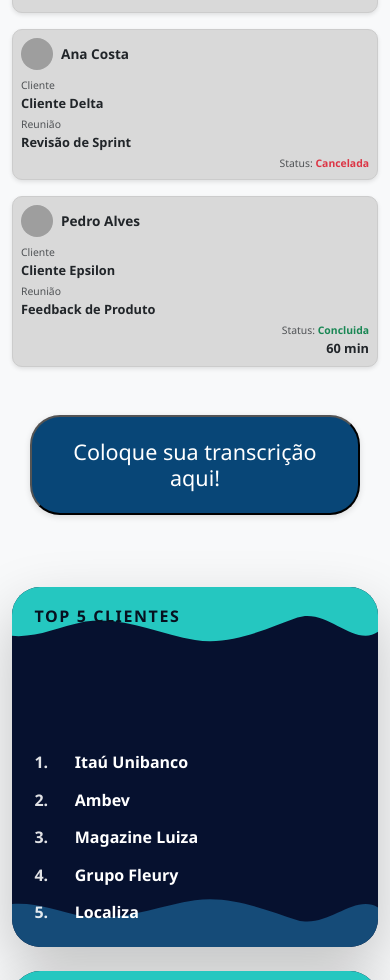
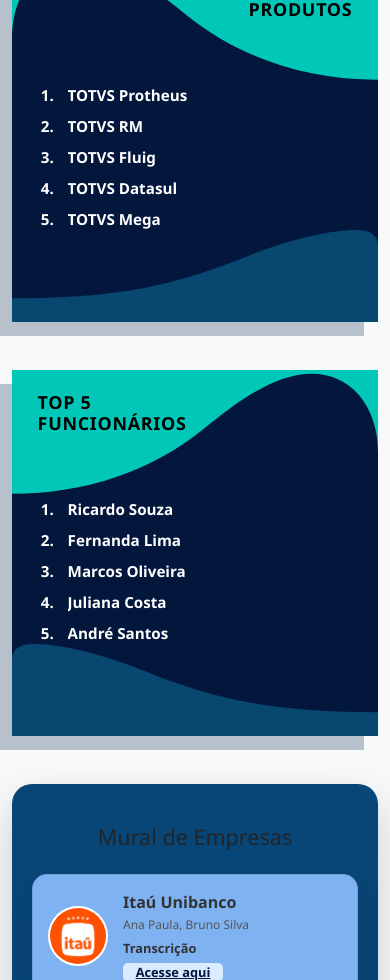
Before and after one commit to juliapompu/TOTVS_SmartCall_React, a React (Vite) app: page / in a window 390 px wide. Shown: the part 1020-2000 px from the top of the page. Built offline with nearby package versions, Linux system fonts and the light colour scheme; grey boxes are pictures that could not be loaded.

Commit message:
style(cards): redesenha layout dos cards de top 5 e ajusta responsividade mobile

```diff
--- a/src/Components/TopListCard.css
+++ b/src/Components/TopListCard.css
@@ -1,68 +1,75 @@
 .top-list-card {
   position: relative;
+  width: 100%;
+  aspect-ratio: 1 / 1;
   min-height: 360px;
+  background-color: #03173d;
+  border-radius: 0;
+  box-shadow: -14px 14px 0px rgba(100, 125, 145, 0.45);
+  overflow: hidden;
   display: flex;
   flex-direction: column;
-  justify-content: flex-end;
-  padding: 2rem 1.4rem 1.4rem;
-  border-radius: 28px;
-  background: #06112f;
-  color: #ffffff;
-  overflow: hidden;
-  box-shadow: 0 24px 60px rgba(0, 0, 0, 0.22);
-  transition: transform 0.3s ease, box-shadow 0.3s ease;
+  transition: transform 0.2s ease, box-shadow 0.2s ease;
 }
 
 .top-list-card:hover {
-  transform: translateY(-4px);
-  box-shadow: 0 18px 44px rgba(0, 0, 0, 0.2);
+  transform: translate(2px, -2px);
+  box-shadow: -18px 18px 0px rgba(100, 125, 145, 0.55);
 }
 
-.top-list-card__wave {
+/* Header */
+.top-list-card__header {
   position: absolute;
+  top: 0;
   left: 0;
   width: 100%;
-  overflow: hidden;
-  z-index: 1;
+  height: 150px;
+  z-index: 2;
+  padding: 1.4rem 1.6rem;
+  box-sizing: border-box;
+  display: flex;
 }
 
-.top-list-card__wave-top {
-  top: 0;
-  height: 7rem;
+.top-list-card__header--left {
+  justify-content: flex-start;
+  text-align: left;
 }
 
-.top-list-card__wave-bottom {
-  bottom: 0;
-  height: 6.2rem;
+.top-list-card__header--right {
+  justify-content: flex-end;
+  text-align: right;
 }
 
-.top-list-card__wave svg {
+.top-list-card__wave-top-svg {
+  position: absolute;
+  top: 0;
+  left: 0;
   width: 100%;
   height: 100%;
+  z-index: 1;
+  pointer-events: none;
 }
 
 .top-list-card__title {
-  position: absolute;
-  top: 1.3rem;
-  left: 1.4rem;
-  z-index: 2;
-  color: #07101f;
-  font-size: 1rem;
+  position: relative;
+  z-index: 3;
+  color: #000000;
   font-weight: 900;
+  font-size: 1.12rem;
+  line-height: 1.15;
   text-transform: uppercase;
-  letter-spacing: 0.1em;
-  line-height: 1.1;
+  letter-spacing: 0.04em;
+  max-width: 155px;
 }
 
+/* Corpo da Lista */
 .top-list-card__content {
   position: relative;
   z-index: 2;
-  padding-top: 6.4rem;
-}
-
-.top-list-card__bottom-wave {
-  width: 100%;
-  height: 100%;
+  flex: 1;
+  display: flex;
+  align-items: center;
+  padding: 7.8rem 1.8rem 5.5rem;
 }
 
 .top-list {
@@ -71,21 +78,44 @@
   margin: 0;
   display: flex;
   flex-direction: column;
-  gap: 0.85rem;
+  gap: 0.65rem;
+  width: 100%;
 }
 
 .top-list-item {
   display: flex;
-  align-items: flex-start;
-  gap: 0.9rem;
+  align-items: baseline;
+  gap: 0.55rem;
+  color: #ffffff;
+  font-size: 0.95rem;
   font-weight: 600;
-  line-height: 1.5;
-  color: #ffffff;
+  line-height: 1.35;
 }
 
 .top-list-rank {
-  min-width: 26px;
-  font-weight: 900;
-  opacity: 0.88;
-  color: #ffffff;
+  font-weight: 800;
+  min-width: 18px;
 }
+
+.top-list-text {
+  white-space: nowrap;
+  overflow: hidden;
+  text-overflow: ellipsis;
+}
+
+/* Wave Inferior */
+.top-list-card__wave-bottom {
+  position: absolute;
+  bottom: 0;
+  left: 0;
+  width: 100%;
+  height: 95px;
+  z-index: 1;
+  pointer-events: none;
+}
+
+.top-list-card__wave-bottom svg {
+  width: 100%;
+  height: 100%;
+  display: block;
+}
--- a/src/Components/TopListCard.jsx
+++ b/src/Components/TopListCard.jsx
@@ -1,30 +1,63 @@
 import React from 'react';
 import './TopListCard.css';
 
-export default function TopListCard({ title, items }) {
+export default function TopListCard({ title, items, alignTitle = 'left', variant = 'standard' }) {
+  const isMiddle = variant === 'middle';
+
   return (
-    <div className="top-list-card">
-      <div className="top-list-card__wave top-list-card__wave-top">
-        <svg viewBox="0 0 500 110" preserveAspectRatio="none">
-          <path d="M0,0 H500 V44 C468,60 430,20 390,30 C350,40 300,58 250,52 C200,46 150,28 100,34 C60,40 35,50 0,48 Z" fill="#25c7c0" />
+    <div className={`top-list-card ${isMiddle ? 'top-list-card--middle' : ''}`}>
+      {/* Header Turquesa com a curva orgânica exata */}
+      <div className={`top-list-card__header top-list-card__header--${alignTitle}`}>
+        <span className="top-list-card__title">{title}</span>
+        <svg
+          className="top-list-card__wave-top-svg"
+          viewBox="0 0 500 200"
+          preserveAspectRatio="none"
+        >
+          {isMiddle ? (
+            /* Curva do Card 2 (Produtos): Lingueta na esquerda, bloco no canto direito */
+            <path
+              d="M0,0 L500,0 L500,165 C400,165 310,135 240,80 C190,40 140,5 90,5 C40,5 0,45 0,110 Z"
+              fill="#00c7b7"
+            />
+          ) : (
+            /* Curva dos Cards 1 e 3: Bloco na esquerda, lingueta na direita */
+            <path
+              d="M0,0 L500,0 L500,110 C500,45 460,5 410,5 C360,5 310,40 260,80 C190,135 100,165 0,165 Z"
+              fill="#00c7b7"
+            />
+          )}
         </svg>
-        <span className="top-list-card__title">{title}</span>
       </div>
 
+      {/* Lista perfeitamente contida */}
       <div className="top-list-card__content">
         <ol className="top-list">
           {items.map((item, index) => (
             <li key={index} className="top-list-item">
               <span className="top-list-rank">{index + 1}.</span>
-              <span>{item}</span>
+              <span className="top-list-text">{item}</span>
             </li>
           ))}
         </ol>
       </div>
 
-      <div className="top-list-card__wave top-list-card__wave-bottom">
-        <svg viewBox="0 0 500 110" preserveAspectRatio="none">
-          <path d="M0,0 H500 V44 C468,60 430,20 390,30 C350,40 300,58 250,52 C200,46 150,28 100,34 C60,40 35,50 0,48 Z" fill="#154b78" transform="translate(0,110) scale(1,-1)" />
+      {/* Wave Inferior */}
+      <div className="top-list-card__wave-bottom">
+        <svg viewBox="0 0 500 160" preserveAspectRatio="none">
+          {isMiddle ? (
+            /* Base do Card 2: Curva alta na direita */
+            <path
+              d="M0,120 C140,120 220,100 320,50 C370,25 430,5 470,5 C490,5 500,15 500,30 L500,160 L0,160 Z"
+              fill="#084770"
+            />
+          ) : (
+            /* Base dos Cards 1 e 3: Curva alta na esquerda */
+            <path
+              d="M0,30 C0,15 10,5 30,5 C70,5 130,25 180,50 C280,100 360,120 500,120 L500,160 L0,160 Z"
+              fill="#084770"
+            />
+          )}
         </svg>
       </div>
     </div>
--- a/src/Pages/Home.jsx
+++ b/src/Pages/Home.jsx
@@ -73,37 +73,30 @@
 
 
 
-      {/* Grid de Reuniões */}
-      <div className="row row-cols-1 row-cols-sm-2 row-cols-md-3 row-cols-lg-5 g-3 mb-5">
-        {meetings.map(meeting => (
-          <div key={meeting.id} className="col">
-            <MeetingCard meeting={meeting} />
-          </div>
-        ))}
-      </div>
-      <div className="text-center mb-5">
-        <button className='botao-trascricao' onClick={() => setShowUpload(true)}>
-          <h4>Coloque sua transcrição aqui! </h4>
-        </button>
-      </div>
       {/* Cards de Top 5 */}
-      <div className="row g-4 mt-5 mb-5">
-        <div className="col-md-4">
+      <div className="row g-5 mt-4 mb-5">
+        <div className="col-12 col-md-4">
           <TopListCard
             title="Top 5 Clientes"
             items={topClients}
+            alignTitle="left"
+            variant="standard"
           />
         </div>
-        <div className="col-md-4">
+        <div className="col-12 col-md-4">
           <TopListCard
             title="Top 5 Produtos"
             items={topProducts}
+            alignTitle="right"
+            variant="middle"
           />
         </div>
-        <div className="col-md-4">
+        <div className="col-12 col-md-4">
           <TopListCard
             title="Top 5 Funcionários"
             items={topEmployees}
+            alignTitle="left"
+            variant="standard"
           />
         </div>
       </div>
```
